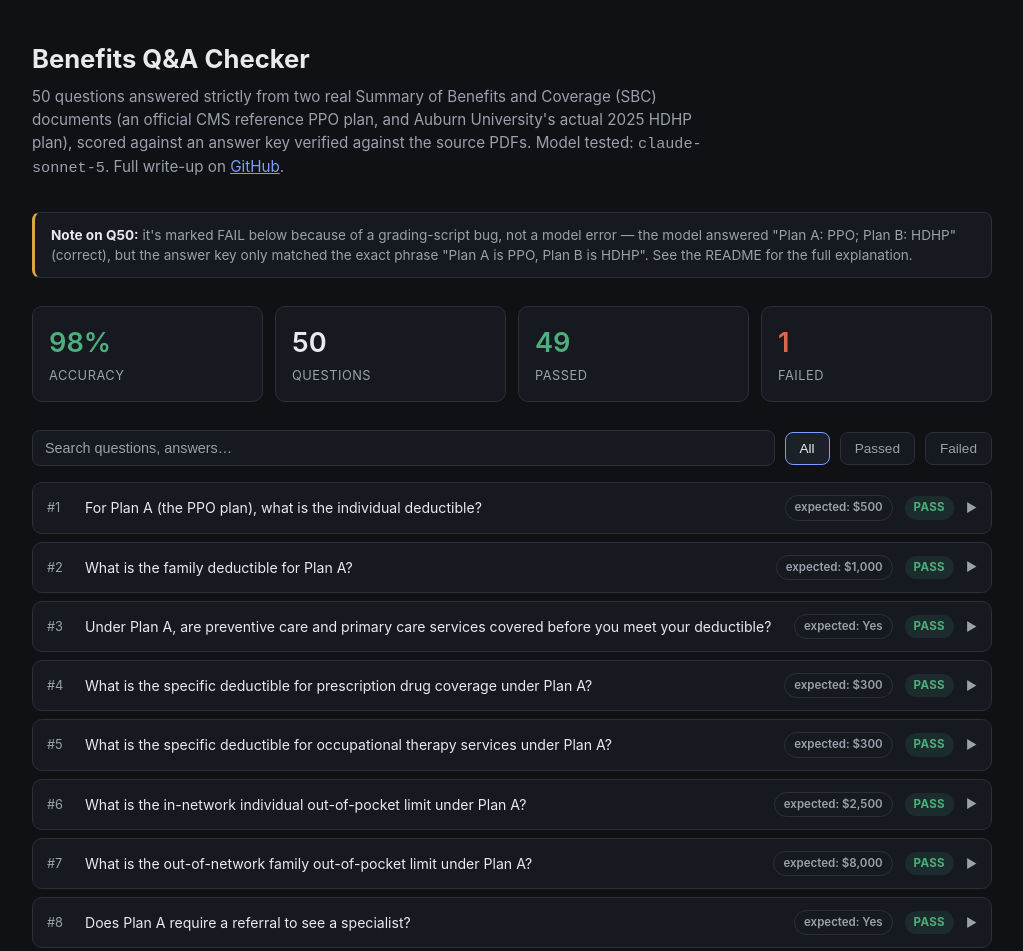
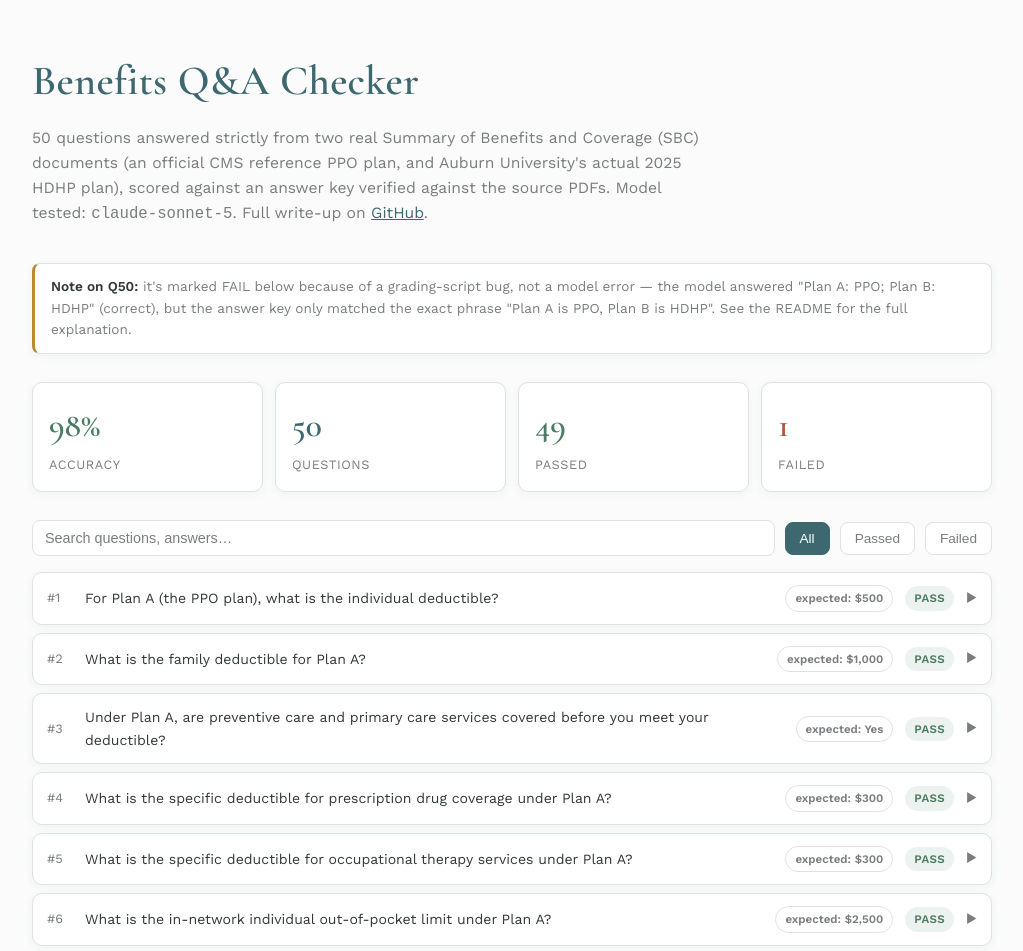
Before and after one commit to stephpawlowski/benefits-qa-eval, a website: page docs/index.html in a window 1280 px wide. Shown: the top 951 px of the page, without its empty margins (128-1151 px from the left). Drawn offline with nearby package versions, Linux system fonts and the light colour scheme.

Commit message:
Add files via upload

```diff
--- a/docs/index.html
+++ b/docs/index.html
@@ -4,34 +4,39 @@
 <meta charset="UTF-8">
 <meta name="viewport" content="width=device-width, initial-scale=1.0">
 <title>Benefits Q&A Checker — Eval Results</title>
+<link rel="preconnect" href="https://fonts.googleapis.com">
+<link rel="preconnect" href="https://fonts.gstatic.com" crossorigin>
+<link href="https://fonts.googleapis.com/css2?family=Cormorant+Garamond:wght@400;500;600&family=Work+Sans:wght@400;500;600&display=swap" rel="stylesheet">
 <style>
   :root {
-    --bg: #0f1115;
-    --panel: #161920;
-    --panel-2: #1c2029;
-    --border: #2a2f3a;
-    --text: #e8eaed;
-    --muted: #9aa1ac;
-    --accent: #7c9eff;
-    --pass: #4caf7d;
-    --pass-bg: rgba(76,175,125,0.12);
-    --fail: #e0654f;
-    --fail-bg: rgba(224,101,79,0.12);
-    --plana: #7c9eff;
-    --planb: #d8a83e;
+    --bg: #fafbfa;
+    --panel: #ffffff;
+    --panel-2: #eef2f2;
+    --border: #dde3e2;
+    --text: #33383a;
+    --muted: #7a7d7f;
+    --accent: #3d6870;
+    --pass: #4b7c62;
+    --pass-bg: rgba(75,124,98,0.1);
+    --fail: #b5533c;
+    --fail-bg: rgba(181,83,60,0.1);
+    --plana: #3d6870;
+    --planb: #b98b2e;
+    --font-body: 'Work Sans', -apple-system, BlinkMacSystemFont, "Segoe UI", Helvetica, Arial, sans-serif;
+    --font-heading: 'Cormorant Garamond', Georgia, 'Times New Roman', serif;
   }
   * { box-sizing: border-box; }
   body {
     margin: 0;
-    font-family: -apple-system, BlinkMacSystemFont, "Segoe UI", Roboto, Helvetica, Arial, sans-serif;
+    font-family: var(--font-body);
     background: var(--bg);
     color: var(--text);
-    line-height: 1.5;
+    line-height: 1.6;
   }
-  .wrap { max-width: 1000px; margin: 0 auto; padding: 40px 20px 80px; }
-  header { margin-bottom: 32px; }
-  h1 { font-size: 1.6rem; margin: 0 0 8px; }
-  .subtitle { color: var(--muted); font-size: 0.95rem; max-width: 680px; }
+  .wrap { max-width: 1000px; margin: 0 auto; padding: 48px 20px 80px; }
+  header { margin-bottom: 36px; }
+  h1 { font-family: var(--font-heading); font-weight: 600; font-size: 2.6rem; letter-spacing: 0.01em; margin: 0 0 10px; color: var(--accent); }
+  .subtitle { color: var(--muted); font-size: 0.98rem; max-width: 680px; }
   .subtitle a { color: var(--accent); }
 
   .note {
@@ -43,6 +48,7 @@
     font-size: 0.85rem;
     color: var(--muted);
     margin: 20px 0 28px;
+    box-shadow: 0 2px 10px rgba(61,104,112,0.05);
   }
   .note b { color: var(--text); }
 
@@ -57,8 +63,9 @@
     border: 1px solid var(--border);
     border-radius: 10px;
     padding: 16px;
+    box-shadow: 0 2px 10px rgba(61,104,112,0.05);
   }
-  .stat .num { font-size: 1.7rem; font-weight: 600; }
+  .stat .num { font-family: var(--font-heading); font-size: 2.1rem; font-weight: 600; color: var(--accent); }
   .stat .label { color: var(--muted); font-size: 0.8rem; text-transform: uppercase; letter-spacing: 0.04em; margin-top: 2px; }
   .stat.accuracy .num { color: var(--pass); }
 
@@ -89,8 +96,8 @@
     font-size: 0.85rem;
     cursor: pointer;
   }
-  .filter-btn.active { color: var(--text); border-color: var(--accent); background: var(--panel-2); }
-  .filter-btn:hover { color: var(--text); }
+  .filter-btn.active { color: #fff; border-color: var(--accent); background: var(--accent); }
+  .filter-btn:hover { color: var(--accent); }
 
   .row {
     background: var(--panel);
@@ -98,6 +105,7 @@
     border-radius: 10px;
     margin-bottom: 8px;
     overflow: hidden;
+    box-shadow: 0 2px 10px rgba(61,104,112,0.05);
   }
   .row-head {
     display: flex;
```
